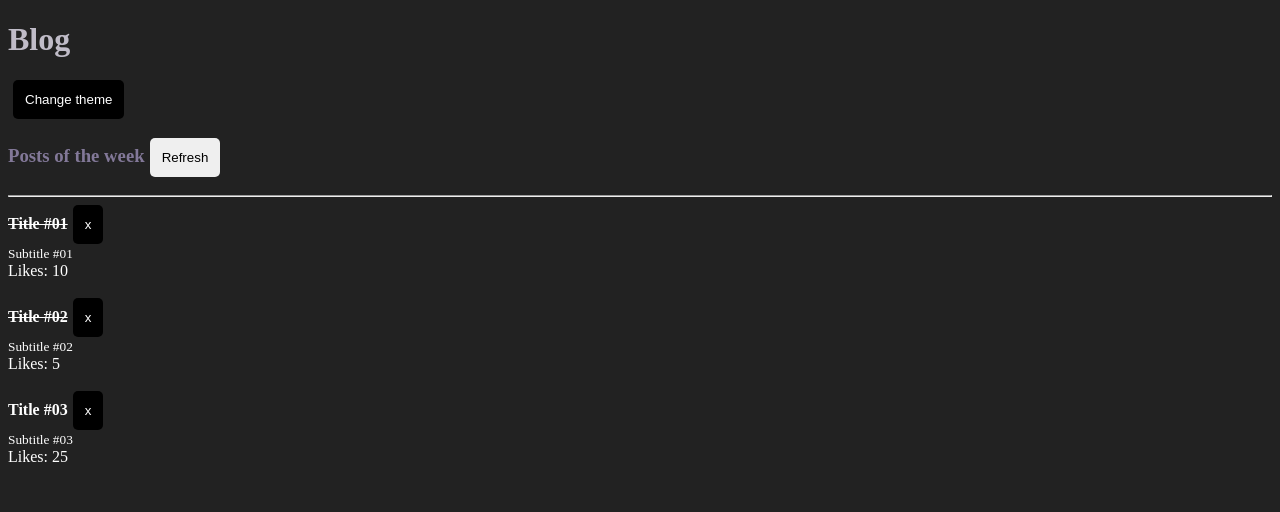
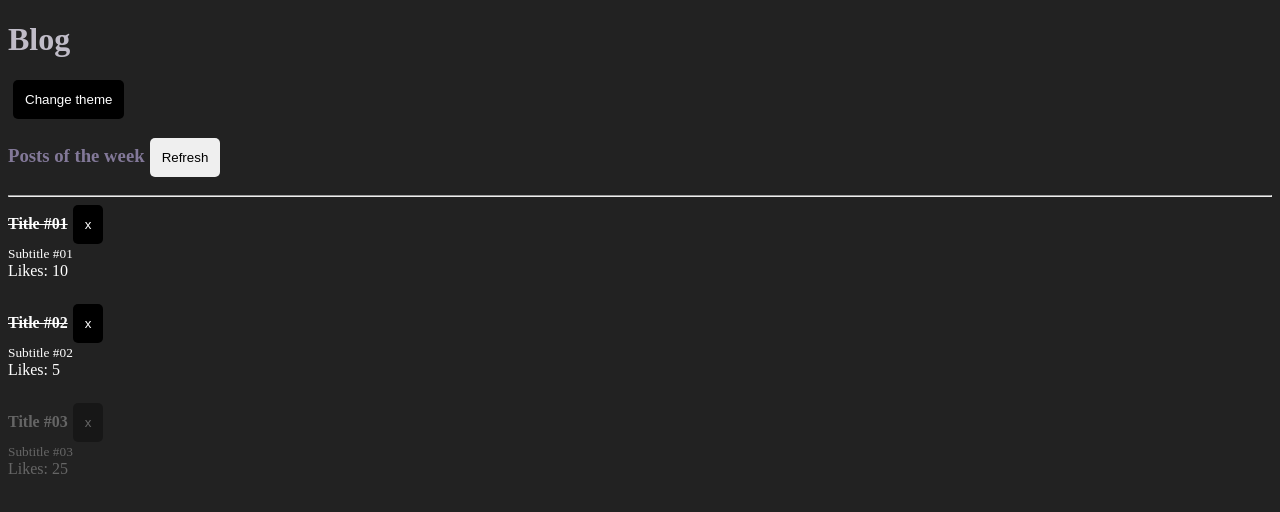
Before and after one commit to giovannalinda/react-fundamentals, a React app: page / in a window 1280 px wide. Shown: the top 512 px of the page. Built offline with nearby package versions, Linux system fonts and the light colour scheme.

Commit message:
dynamic classes

```diff
--- a/src/App.js
+++ b/src/App.js
@@ -11,9 +11,9 @@
 // Props(Properties)
 function App() {
   const [posts, setPosts] = useState([
-    { id: Math.random(), title: 'Title #01', subtitle: 'Subtitle #01', likes: 20, read: true },
-    { id: Math.random(), title: 'Title #02', subtitle: 'Subtitle #02', likes: 10, read: true },
-    { id: Math.random(), title: 'Title #03', subtitle: 'Subtitle #03', likes: 50, read: false },
+    { id: Math.random(), title: 'Title #01', subtitle: 'Subtitle #01', likes: 20, read: true, removed: false },
+    { id: Math.random(), title: 'Title #02', subtitle: 'Subtitle #02', likes: 10, read: true, removed: false },
+    { id: Math.random(), title: 'Title #03', subtitle: 'Subtitle #03', likes: 50, read: false, removed: true  },
   ])
 
   function handleRefresh() {
@@ -30,7 +30,13 @@
   }
 
   function handleRemovePost(id) {
-    setPosts(prevState => prevState.filter(post => post.id !== id))
+    setPosts((prevState) => prevState.map(
+      post => (
+        post.id === id
+          ? { ...post, removed: true }
+          : post
+      )
+    ))
   }
 
   return (
--- a/src/Post.js
+++ b/src/Post.js
@@ -3,10 +3,17 @@
 import PropTypes from 'prop-types'
 import PostHeader from './PostHeader'
 
+import styles from './Post.scss'
+
 export default function Post(props) {
   return (
-    <>
-      <article>
+    <article
+      className={
+        props.post.removed
+          ? styles.postDeleted
+          : styles.post
+      }
+    >
       <PostHeader
         onRemove={props.onRemove}
         post={{
@@ -20,8 +27,6 @@
       <br />
       Likes: {props.post.likes / 2}
     </article>
-      <br />
-    </>
   )
 }
 
@@ -33,5 +38,6 @@
     subtitle: PropTypes.string.isRequired,
     likes: PropTypes.number.isRequired,
     read: PropTypes.bool.isRequired,
+    deleted: PropTypes.bool.isRequired,
   }).isRequired,
 }
--- /dev/null
+++ b/src/Post.scss
@@ -0,0 +1,8 @@
+.post {
+  margin-bottom: 24px;
+}
+
+.postDeleted {
+  opacity: 0.3;
+  margin-bottom: 24px;
+}
```
Lines whose indentation alone changed are shown as unchanged.
